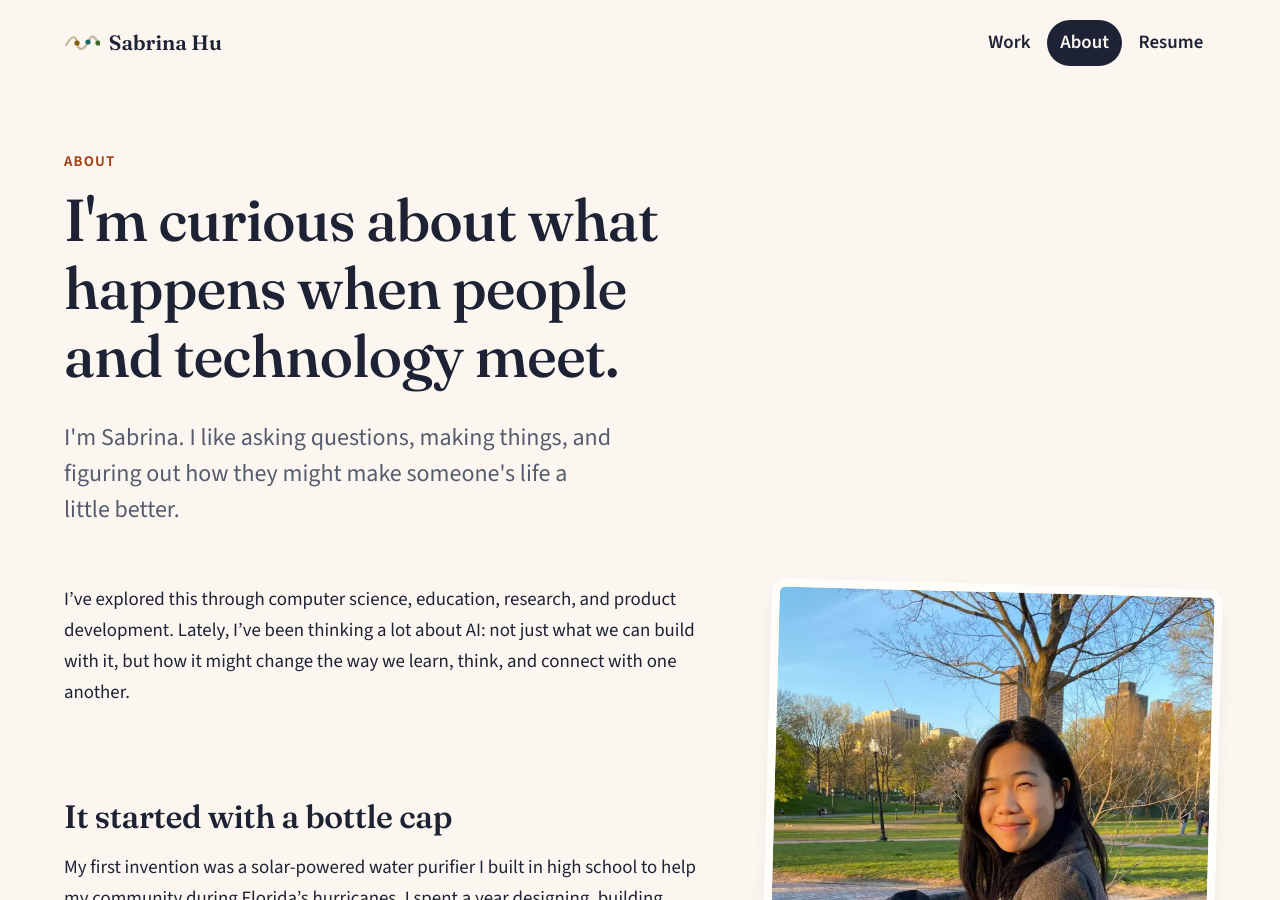
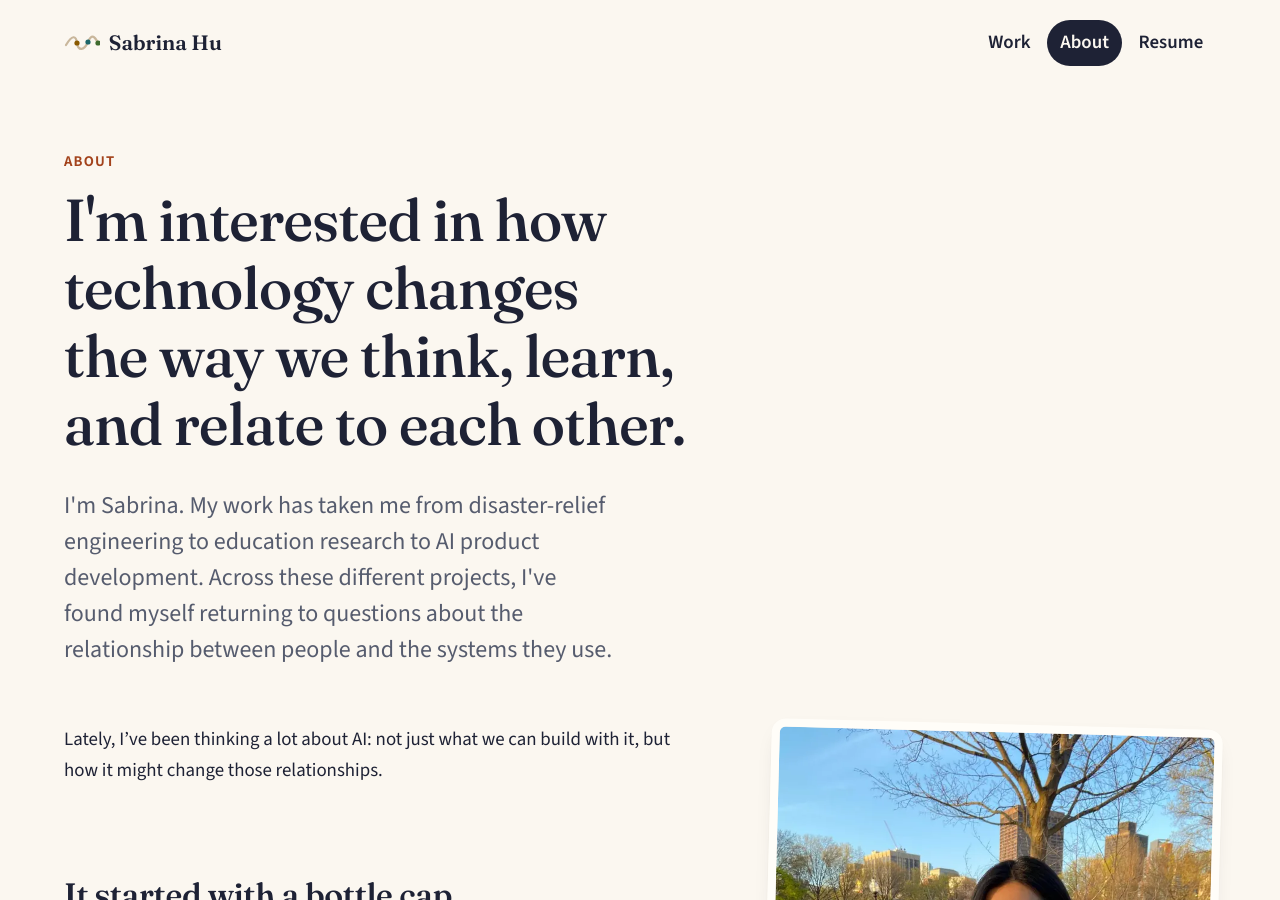
Before and after one commit to sabrinahu618/portfolio, a Jekyll site: the page built from about.md, in a window 1280 px wide and 900 px high. Built offline with Jekyll 4.4.1, drawn with Linux system fonts in a browser that asks for light colours.

Commit message:
About: new headline and introduction
Co-Authored-By: Claude Opus 5.5 <noreply@anthropic.com>
Claude-Session: https://claude.ai/code/session_01HybnYJGYPLDq5hkAYptQSd

```diff
--- a/about.md
+++ b/about.md
@@ -2,8 +2,8 @@
 title: About
 permalink: /about/
 kicker: About
-heading: I'm curious about what happens when people and technology meet.
-lede: I'm Sabrina. I like asking questions, making things, and figuring out how they might make someone's life a little better.
+heading: I'm interested in how technology changes the way we think, learn, and relate to each other.
+lede: I'm Sabrina. My work has taken me from disaster-relief engineering to education research to AI product development. Across these different projects, I've found myself returning to questions about the relationship between people and the systems they use.
 description: Sabrina Hu's story across education, research, and building technology, and the questions she wants to explore next.
 body_class: about
 ---
@@ -12,7 +12,7 @@ body_class: about
   <img src="{{ '/assets/img/about/candid.webp' | relative_url }}" alt="Sabrina sitting at an outdoor table in a park on a sunny spring day, smiling at the camera." width="720" height="864" loading="lazy">
 </figure>
 
-I've explored this through computer science, education, research, and product development. Lately, I've been thinking a lot about AI: not just what we can build with it, but how it might change the way we learn, think, and connect with one another.
+Lately, I've been thinking a lot about AI: not just what we can build with it, but how it might change those relationships.
 
 ## It started with a bottle cap
 
```
